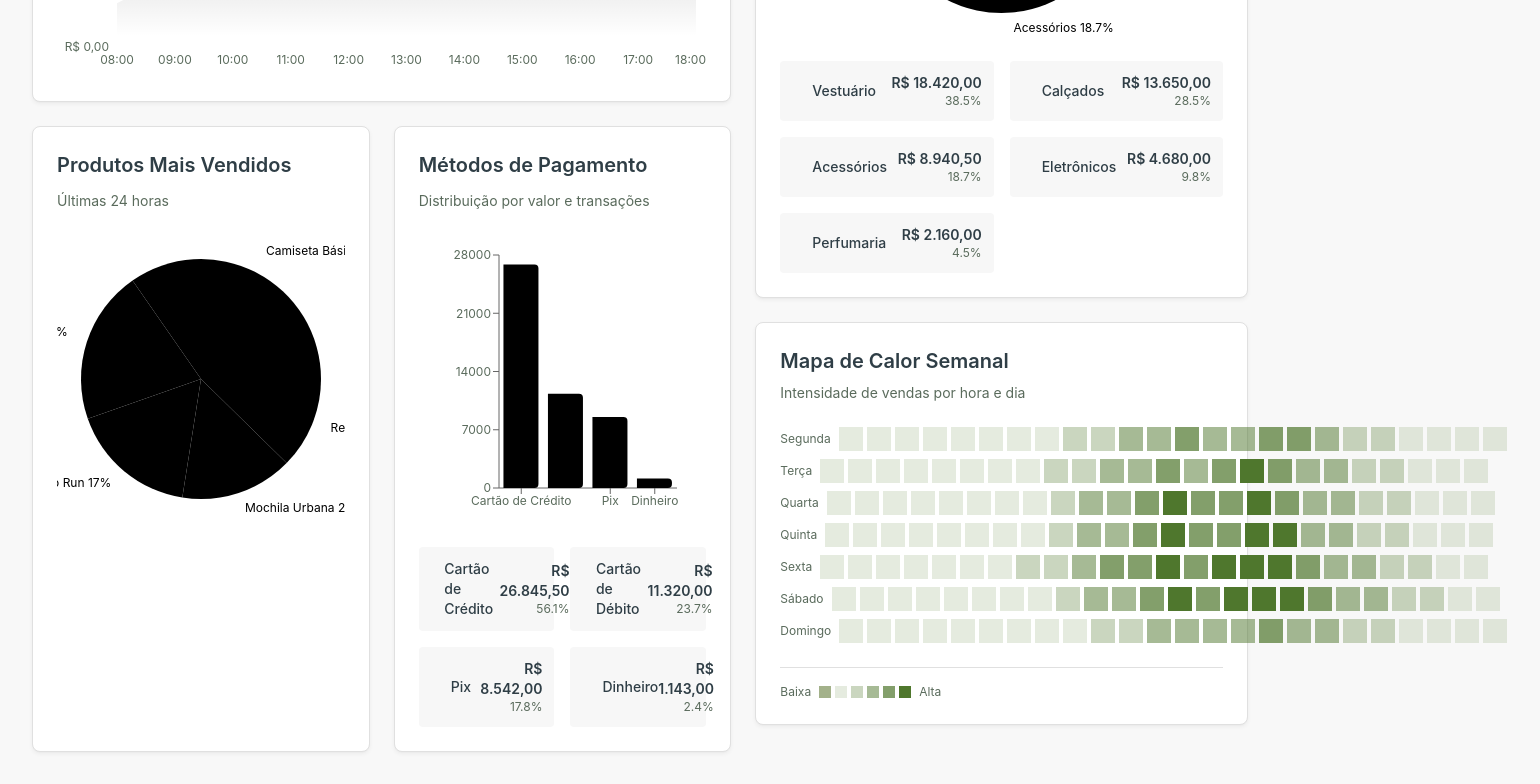
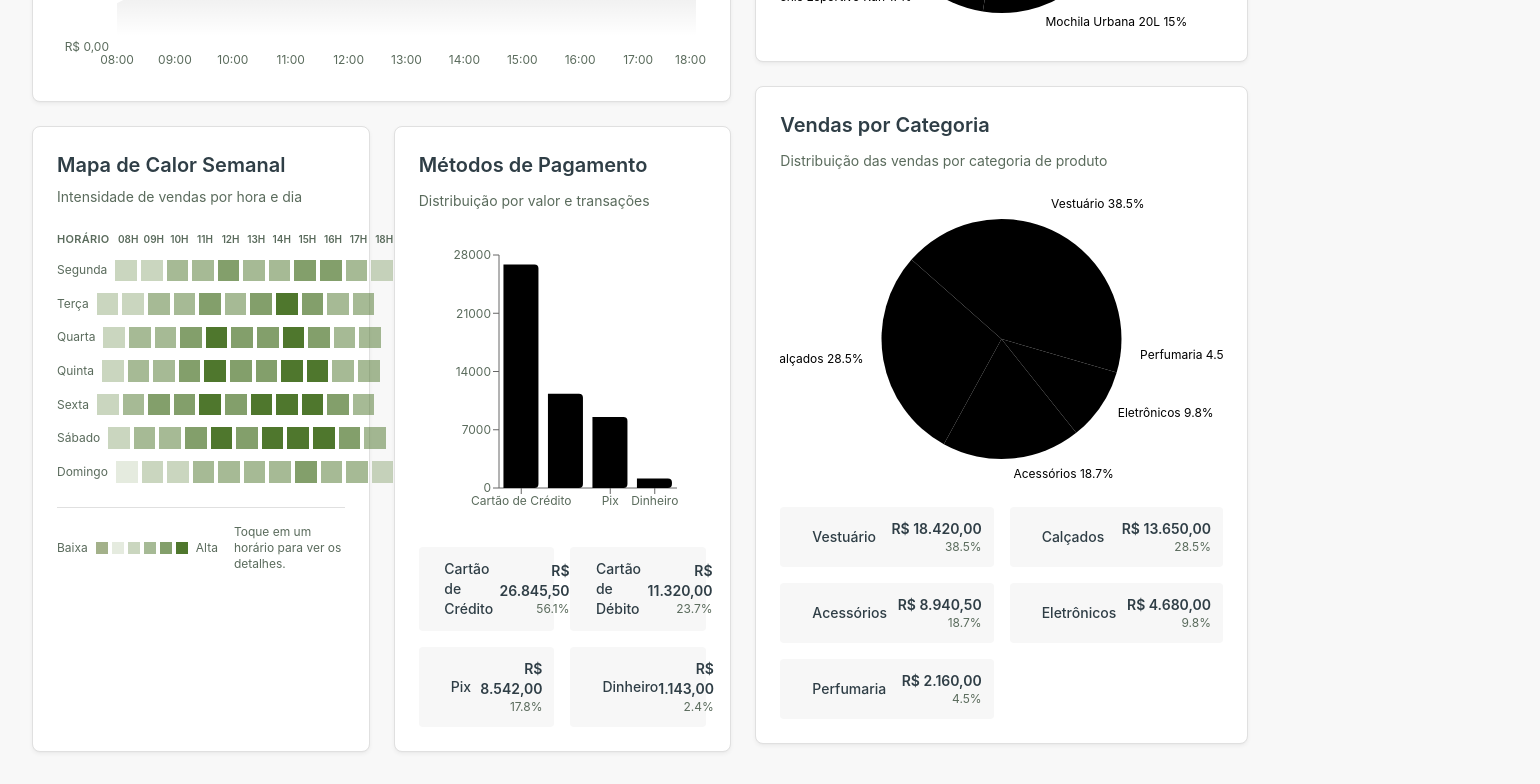
Before and after one commit to FabioMiguelNascimento/dashboard, a Next.js app: page / in a window 1280 px wide. Shown: the part 598-1382 px from the top of the page, 1540 px wide, since content can reach past the window. Built offline with nearby package versions, Linux system fonts and the light colour scheme.

Commit message:
feat: update AccessHeatmap component to filter business hours and enhance tooltip functionality

```diff
--- a/app/page.tsx
+++ b/app/page.tsx
@@ -18,14 +18,14 @@ export default function Home() {
           <div className="lg:col-span-7 space-y-6">
             <SalesChart />
             <div className="grid grid-cols-1 md:grid-cols-2 gap-6">
-              <TopAndLowSellingProducts />
+            <AccessHeatmap />
               <PaymentMethods />
             </div>
           </div>
 
           <div className="lg:col-span-5 space-y-6">
+              <TopAndLowSellingProducts />
             <SalesByCategory />
-            <AccessHeatmap />
           </div>
         </div>
       </main>
--- a/components/access-heatmap.tsx
+++ b/components/access-heatmap.tsx
@@ -1,4 +1,6 @@
 "use client"
+
+import { useState } from "react"
 
 import { useDashboard } from "@/app/contexts/dashboard.context"
 import { Card, CardContent, CardHeader, CardTitle } from "@/components/ui/card"
@@ -12,8 +14,29 @@ const getIntensityColor = (value: number) => {
   return "bg-secondary"
 }
 
+const formatHourLabel = (hour: string) => {
+  if (hour.endsWith(":00")) {
+    return `${hour.slice(0, 2)}h`
+  }
+  return hour
+}
+
+const BUSINESS_START = 8
+const BUSINESS_END = 18
+
+const filterBusinessHours = <T extends { hour: string }>(data: T[]) => {
+  return data.filter((item) => {
+    const hourNumber = parseInt(item.hour.split(":")[0], 10)
+    return hourNumber >= BUSINESS_START && hourNumber <= BUSINESS_END
+  })
+}
+
 export function AccessHeatmap() {
   const { salesHeatmap } = useDashboard()
+  const hourLabels = filterBusinessHours(salesHeatmap.weekdays?.[0]?.hourlyData ?? [])
+  const columnTemplate = `repeat(${hourLabels.length || 1}, minmax(1.35rem, 1fr))`
+  const hourGridClasses = "grid gap-1 w-full"
+  const [activeTooltip, setActiveTooltip] = useState<{ day: string; hour: string; intensity: number } | null>(null)
   return (
     <Card className="border-border bg-card w-full">
       <CardHeader>
@@ -21,33 +44,74 @@ export function AccessHeatmap() {
         <p className="text-sm text-muted-foreground">Intensidade de vendas por hora e dia</p>
       </CardHeader>
       <CardContent>
-        <div className="space-y-2">
-          {salesHeatmap.weekdays.map((row) => (
-            <div key={row.day} className="flex items-center gap-2">
-              <span className="text-xs text-muted-foreground w-20 text-right">{row.day}</span>
-              <div className="flex gap-1 flex-1">
-                {row.hourlyData.map((hourData, index) => (
+        <div className="space-y-6">
+          <div className="space-y-3">
+            {hourLabels.length > 0 && (
+              <div className="flex flex-col gap-1 sm:flex-row sm:items-center sm:gap-2">
+                <span className="text-[11px] uppercase tracking-wide text-muted-foreground font-semibold w-full text-left sm:w-20 sm:text-right">
+                  Horário
+                </span>
+                <div
+                  className={`${hourGridClasses} text-[10px] font-semibold uppercase text-muted-foreground`}
+                  style={{ gridTemplateColumns: columnTemplate }}
+                >
+                  {hourLabels.map((hour) => (
+                    <span key={hour.hour} className="text-center">
+                      {formatHourLabel(hour.hour)}
+                    </span>
+                  ))}
+                </div>
+              </div>
+            )}
+
+            {salesHeatmap.weekdays.map((row) => {
+              const filteredHourly = filterBusinessHours(row.hourlyData)
+              return (
+                <div key={row.day} className="flex flex-col gap-1 sm:flex-row sm:items-center sm:gap-2">
+                  <span className="text-xs text-muted-foreground w-full text-left sm:w-20 sm:text-right">{row.day}</span>
+                  <div className={hourGridClasses} style={{ gridTemplateColumns: columnTemplate }}>
+                    {filteredHourly.map((hourData, index) => {
+                      const isActive =
+                        activeTooltip?.day === row.day && activeTooltip?.hour === hourData.hour
+                      return (
                         <div
                           key={index}
                           role="button"
                           tabIndex={0}
                           aria-label={`${row.day} ${hourData.hour}: intensidade ${hourData.intensity}/100`}
-                    className={`h-6 w-6 rounded-sm ${getIntensityColor(
+                          className={`w-full aspect-square rounded-sm ${getIntensityColor(
                             hourData.intensity
-                    )} hover:ring-2 hover:ring-primary transition-all duration-200 cursor-pointer group relative`}
+                          )} hover:ring-2 hover:ring-primary focus-visible:outline-none focus-visible:ring-2 focus-visible:ring-primary transition-all duration-200 cursor-pointer group relative`}
                           title={`${row.day} ${hourData.hour}: ${hourData.intensity}/100`}
+                          onPointerDown={() =>
+                            setActiveTooltip({ day: row.day, hour: hourData.hour, intensity: hourData.intensity })
+                          }
+                          onFocus={() =>
+                            setActiveTooltip({ day: row.day, hour: hourData.hour, intensity: hourData.intensity })
+                          }
+                          onBlur={() =>
+                            setActiveTooltip((current) =>
+                              current?.day === row.day && current?.hour === hourData.hour ? null : current
+                            )
+                          }
                         >
-                    <div className="absolute bottom-full left-1/2 -translate-x-1/2 mb-2 px-2 py-1 bg-popover border border-border rounded text-xs opacity-0 group-hover:opacity-100 transition-opacity pointer-events-none whitespace-nowrap z-10">
+                          <div
+                            className={`absolute bottom-full left-1/2 -translate-x-1/2 mb-2 px-2 py-1 bg-popover border border-border rounded text-xs transition-opacity pointer-events-none whitespace-nowrap z-10 ${
+                              isActive ? "opacity-100" : "opacity-0 group-hover:opacity-100"
+                            }`}
+                          >
                             {hourData.hour}: {hourData.intensity}/100
                           </div>
                         </div>
-                ))}
+                      )
+                    })}
                   </div>
                 </div>
-          ))}
+              )
+            })}
           </div>
 
-        <div className="flex items-center justify-between mt-6 pt-4 border-t border-border">
+          <div className="flex flex-col gap-4 pt-4 border-t border-border sm:flex-row sm:items-center sm:justify-between">
             <div className="flex items-center gap-2">
               <span className="text-xs text-muted-foreground">Baixa</span>
               <div className="flex gap-1">
@@ -60,6 +124,15 @@ export function AccessHeatmap() {
               </div>
               <span className="text-xs text-muted-foreground">Alta</span>
             </div>
+            <div
+              className="text-xs text-muted-foreground"
+              aria-live="polite"
+            >
+              {activeTooltip
+                ? `${activeTooltip.day} • ${activeTooltip.hour}: ${activeTooltip.intensity}/100`
+                : "Toque em um horário para ver os detalhes."}
+            </div>
+          </div>
         </div>
       </CardContent>
     </Card>
```
Lines whose indentation alone changed are shown as unchanged.
